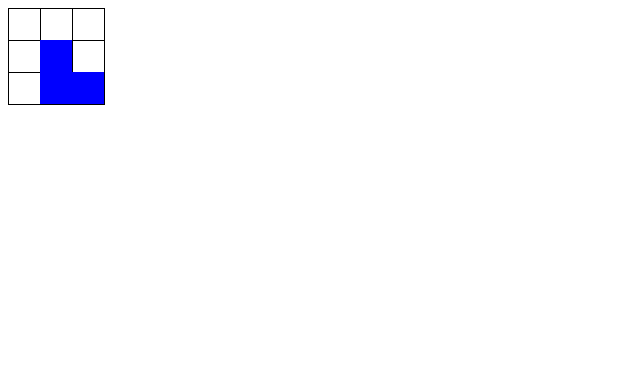
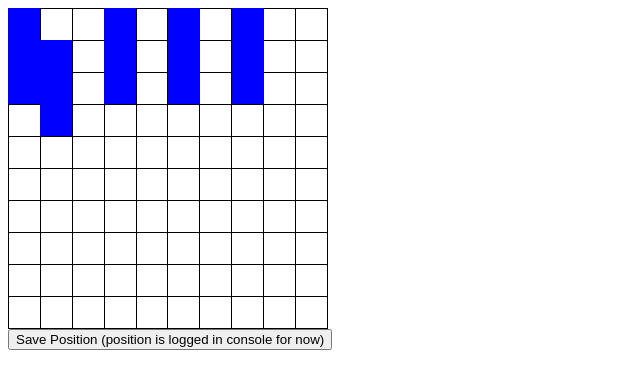
Before and after one commit to ManasviA/bs, a plain HTML site: page index.html in a window 1280 px wide. Shown: the whole page, without its empty margins (0-640 px from the left). Drawn offline with nearby package versions, Linux system fonts and the light colour scheme.

Commit message:
ship position

```diff
--- a/index.html
+++ b/index.html
@@ -13,39 +13,26 @@
   </style>
   <script src="https://code.jquery.com/jquery-1.12.4.js"></script>
   <script src="https://code.jquery.com/ui/1.12.1/jquery-ui.js"></script>
- <script>
-     $( function() {
-        $( ".shipcontainer" ).draggable({ grid: [ 32, 32 ] });
-     })
-  </script>
 
 </head>
 <body>
-    <div class="bfboard">
-
-    <div class="shipcontainer">
-        <div class="ship"></div>
-        <div class="ship1"></div>
-    </div>
-
-    <table class="bftable">
-        <tr class="bfrow">
-            <td class="bfcell"></td>
-            <td class="bfcell"></td>
-            <td class="bfcell"></td>
-        </tr>
-        <tr class="bfrow">
-            <td class="bfcell"></td>
-            <td class="bfcell"></td>
-            <td class="bfcell"></td>
-        </tr>
-        <tr class="bfrow">
-            <td class="bfcell"></td>
-            <td class="bfcell"></td>
-            <td class="bfcell"></td>
-        </tr>
-    </table>
-    </div>
-
+    <div id="gamediv"></div>
+    <script src="script.js"></script>
+    <script>
+        var gameConfig = {
+            height:10,
+            width:10,
+            ships:[{
+                lines:[[3,0,0],[3,1,1]]
+            },{
+                lines:[[3,0,0]]
+            },{
+                lines:[[3,0,0]]
+            },{
+                lines:[[3,0,0]]
+            }]
+        }
+        new BattleShip(document.getElementById('gamediv'),gameConfig).init();
+    </script>
 </body>
 </html>
--- a/script.js
+++ b/script.js
@@ -1,21 +1,139 @@
 function BattleShip(element, config) {
     this._targetElement = element;
     this.config = config;
+    this.ships = [];
 }
 BattleShip.prototype = {
-    init: function() {
+    init: function () {
         this.initialiseBoard();
+        this.placeDefaultShips();
+        this.makeShipsDraggable();
+        this.showSavePositionButton();
     },
-    initialiseBoard:function() {
+    initialiseBoard: function () {
+        var board = $("<div class='bfboard'>");
+        board.css("width", this.config.width * 2 + 'em');
         var grid = $("<table class='bftable'>");
-        for(var i=0;i<this.config.height;i++) {
+        for (var i = 0; i < this.config.height; i++) {
             var row = $("<tr class='bfrow'>");
-            for(var j=0;j<this.config.width;j++) {
+            for (var j = 0; j < this.config.width; j++) {
                 var cell = $("<td class='bfcell'>");
                 row.append(cell);
             }
             grid.append(row);
         }
-        $(this._targetElement).append(grid);
+        $(board).append(grid);
+        $(this._targetElement).append(board);
+    },
+    placeDefaultShips: function () {
+        var board = $(this._targetElement).find(".bfboard");
+        var maxColOccupied = 0, maxRowOccupied = 0, currentTop = 0;
+        for (var i = 0; i < this.config.ships.length; i++) {
+            var shipContainer = $("<div class='shipcontainer' id='" + i + "'>");
+            for (var j = 0; j < this.config.ships[i].lines.length; j++) {
+                var line = this.config.ships[i].lines[j];
+                var shipLine = $("<div class='shipline'>");
+                shipLine.css("height", line[0] * 2 + 'em');
+                shipLine.css("width", '2em');
+                shipLine.css("top", line[1] * 2 + 'em');
+                shipLine.css("left", line[2] * 2 + 'em');
+                shipContainer.append(shipLine);
+            }
+            board.append(shipContainer);
+
+            shipContainer.css("left", maxColOccupied * 2 + 'em');
+            maxColOccupied += this.findShipWidth(this.config.ships[i].lines) + 1;
+
+            if (this.findShipHeight(this.config.ships[i].lines) + currentTop > maxRowOccupied) {
+                maxRowOccupied = this.findShipHeight(this.config.ships[i].lines) + currentTop;
+            }
+
+            shipContainer.css("top", currentTop * 2 + 'em');
+
+            if (maxColOccupied >= this.config.width) {
+                maxColOccupied = 0;
+                currentTop = maxRowOccupied + 1;
+            }
+        }
+    },
+
+    findShipWidth: function (lines) {
+        return lines.reduce(function (a, b) {
+            return a[2] > b[2] ? a[2] + 1 : b[2] + 1;
+        }, [0, 0, 0])
+    },
+
+    findShipHeight: function (lines) {
+        return lines.reduce(function (a, b) {
+            return a[0] + a[1] > b[0] + b[1] ? a[0] + a[1] : b[0] + b[1];
+        }, [0, 0, 0])
+    },
+
+    makeShipsDraggable: function () {
+        var that = this;
+        $(".shipcontainer").draggable({
+            grid: [32, 32],
+            containment: "parent",
+            revert: 'invalid'
+        });
+        $(".bfboard").droppable({
+            accept: function (el) {
+                if (that.isShipOverlapping(el)) {
+                    return false;
+                }
+                return true;
+            },
+            tolerance: "touch"
+        });
+    },
+
+    isShipOverlapping: function (el) {
+        var shipOffset = $(el).offset();
+        var shipHeight = this.findShipHeight(this.config.ships[$(el).attr("id")].lines) * 32;
+        var shipWidth = this.findShipWidth(this.config.ships[$(el).attr("id")].lines) * 32;
+        var $elements = $(".bfboard .shipline").map(function () {
+            var $this = $(this);
+            if (el.has($this).length) {
+                return null;
+            }
+            var offset = $this.offset();
+            var l = offset.left;
+            var t = offset.top;
+            var h = $this.height();
+            var w = $this.width();
+
+            var maxx = l + w;
+            var maxy = t + h;
+
+            var horizontalCrossing = (t >= shipOffset.top && t <= shipOffset.top + shipHeight) || ((t + h) >= shipOffset.top && (t + h) <= shipOffset.top + shipHeight);
+            var verticalCrossing = (l >= shipOffset.left && l <= shipOffset.left + shipWidth) || ((l + w) >= shipOffset.left && (l + w) <= shipOffset.left + shipWidth);
+            if (horizontalCrossing && verticalCrossing) {
+                return $this;
+            }
+            return null;
+
+        });
+        if ($elements.length > 0) {
+            return true;
+        }
+    },
+    showSavePositionButton:function() {
+        var that = this;
+        var savePositionButton = $("<button>Save Position (position is logged in console for now)</button>");
+        savePositionButton.click(function(){
+            that.sendPosition();
+        })
+        $(this._targetElement).append(savePositionButton);
+    },
+
+    sendPosition:function() {
+        var shipData = this.config.ships.map(function(ship,index){
+            var shipDetail = ship;
+            shipDetail.positionX = $(".shipcontainer#"+index).position().left/32;
+            shipDetail.positionY = $(".shipcontainer#"+index).position().top/32;
+            return shipDetail;
+        });
+        console.log("Ships with position:",shipData);
     }
+
 }
--- a/style.css
+++ b/style.css
@@ -39,6 +39,8 @@ table {
 }
 .shipcontainer {
 	position:absolute;
-	top:2em;
-	left:2em;
 }
+.shipline {
+	position:absolute;
+	background:blue;
+}
```
